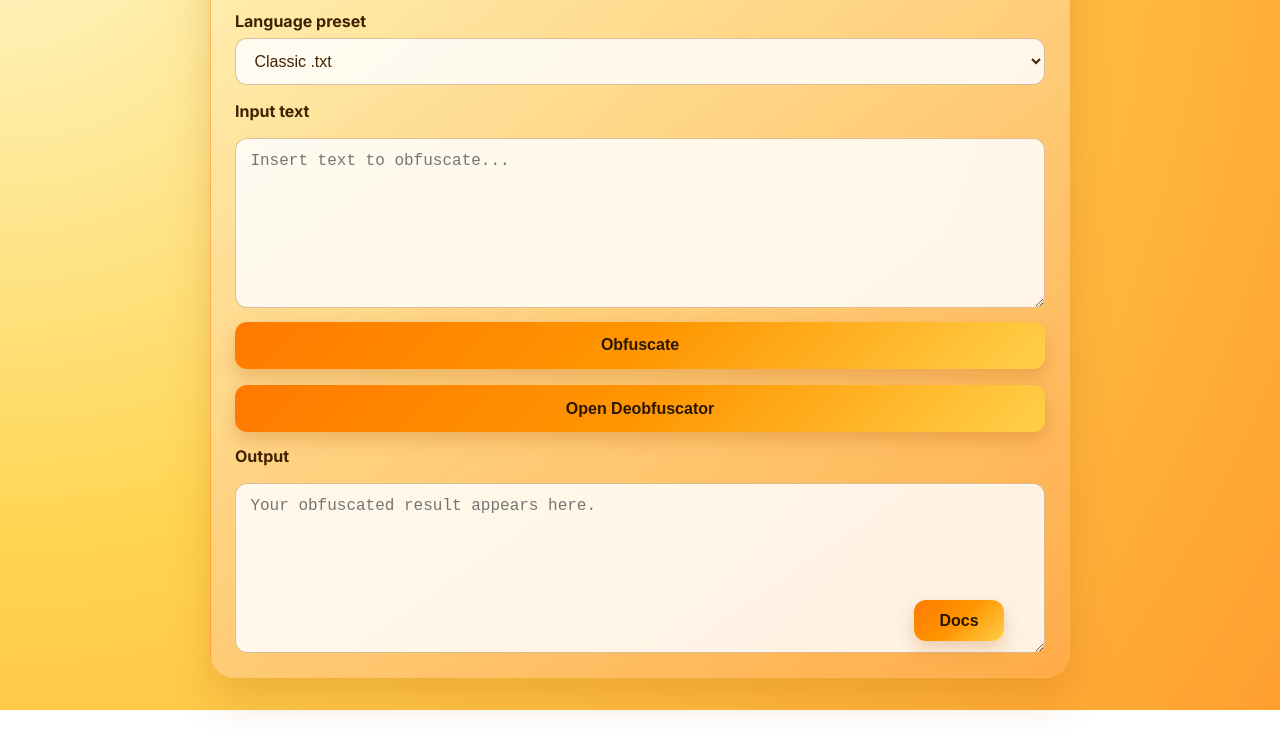
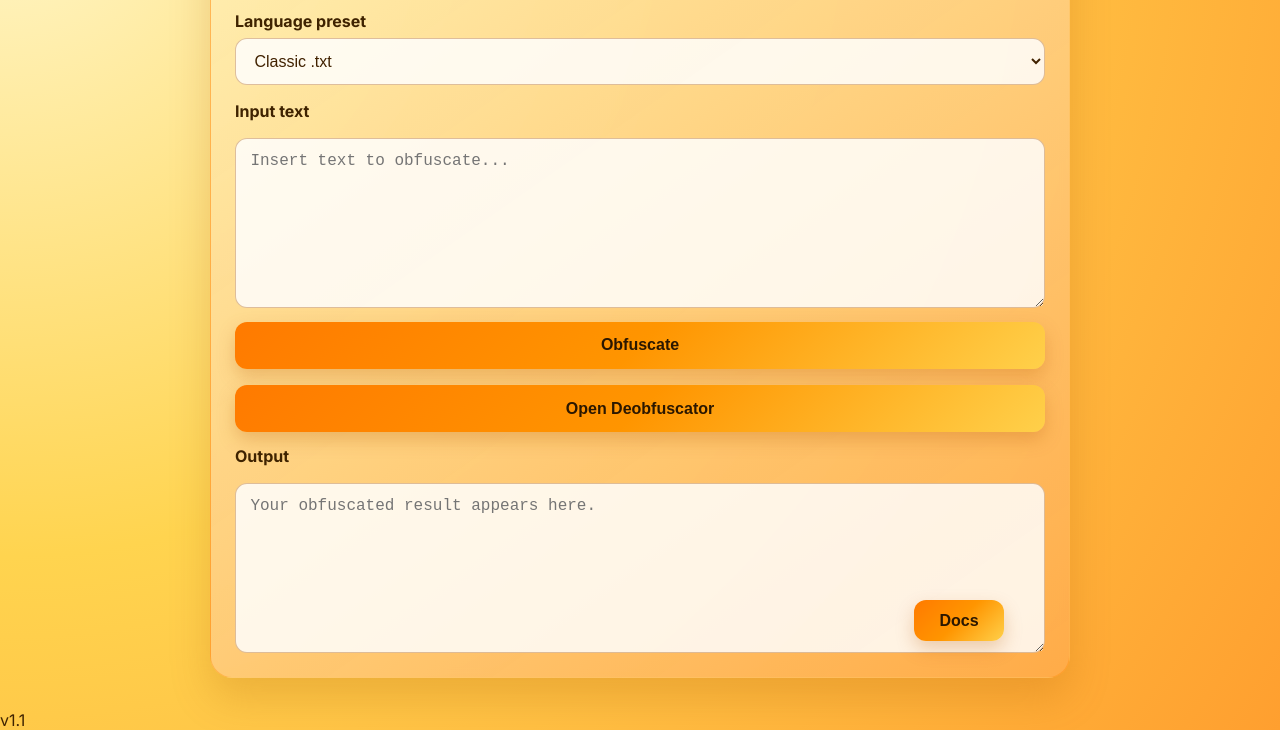
Before and after one commit to ratfuscator/ratfuscator.github.io, a plain HTML site: page index.html in a window 1280 px wide. Shown: the part 140-870 px from the top of the page. Drawn offline with Linux system fonts and the light colour scheme.

Commit message:
Update index.html

```diff
--- a/index.html
+++ b/index.html
@@ -68,6 +68,11 @@
       </div>
     </aside>
 
+
+    <aside class="version-widget" aria-label="Version badge">
+      <div class="version-pill">v1.1</div>
+    </aside>
+
     <script src="script.js"></script>
   </body>
 </html>
```
